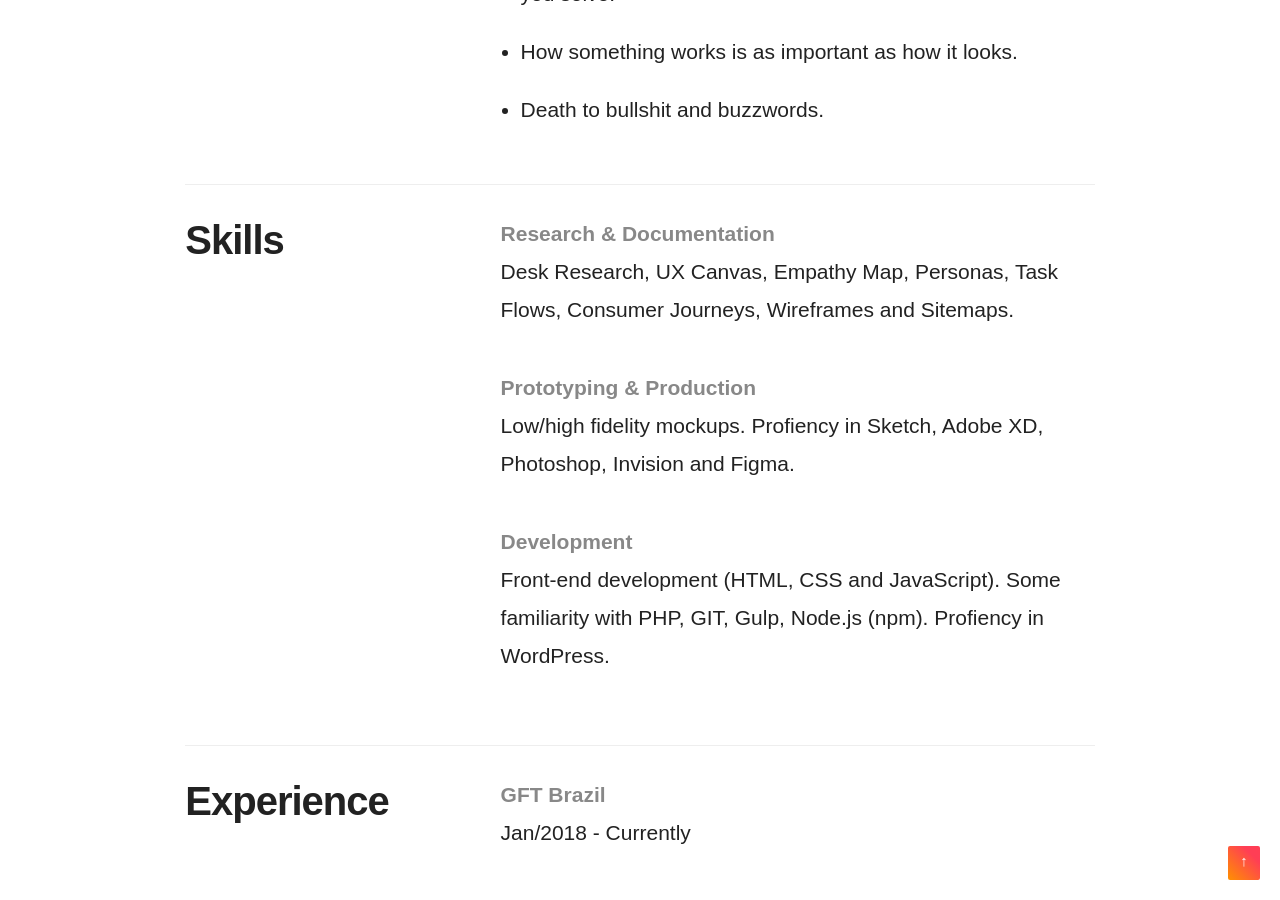
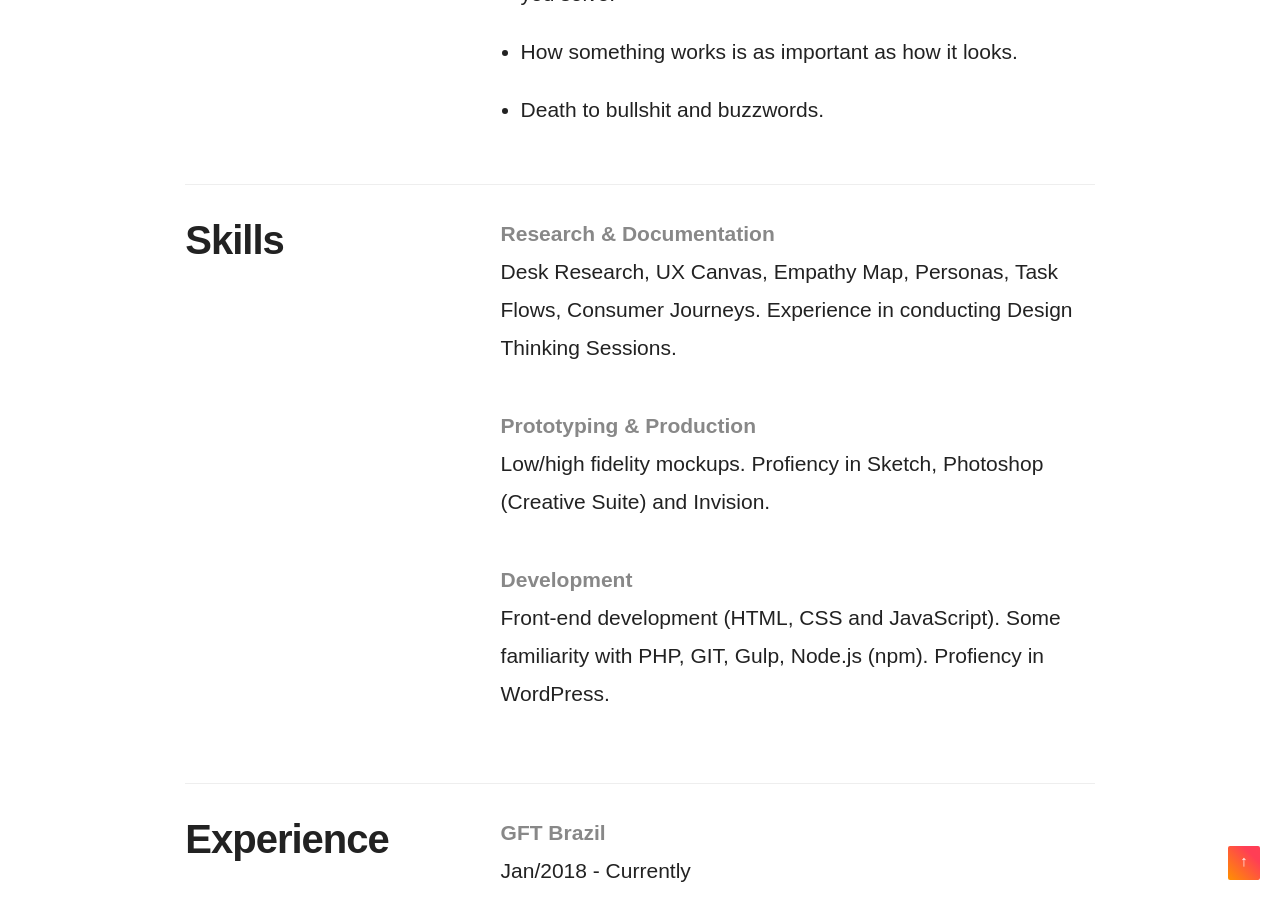
Before and after one commit to drigoteixeira/drigoteixeira.github.io, a Jekyll site: the page built from about/index.html, in a window 1280 px wide and 900 px high, scrolled down 1334 px. Built offline with Jekyll 4.4.1, drawn with Linux system fonts in a browser that asks for light colours; nearby versions of some CDN libraries.

Commit message:
Update about page

```diff
--- a/about/index.html
+++ b/about/index.html
@@ -58,12 +58,12 @@ title: About
 
 				<dl>
 					<dt>Research &amp; Documentation</dt>
-					<dd>Desk Research, UX Canvas, Empathy Map, Personas, Task Flows, Consumer Journeys, Wireframes and Sitemaps.</dd>
+					<dd>Desk Research, UX Canvas, Empathy Map, Personas, Task Flows, Consumer Journeys. Experience in conducting Design Thinking Sessions.</dd>
 				</dl>
 
 				<dl>
 					<dt>Prototyping &amp; Production</dt>
-					<dd>Low/high fidelity mockups. Profiency in Sketch, Adobe XD, Photoshop, Invision and Figma.</dd>
+					<dd>Low/high fidelity mockups. Profiency in Sketch, Photoshop (Creative Suite) and Invision.</dd>
 				</dl>
 
 				<dl>
```
